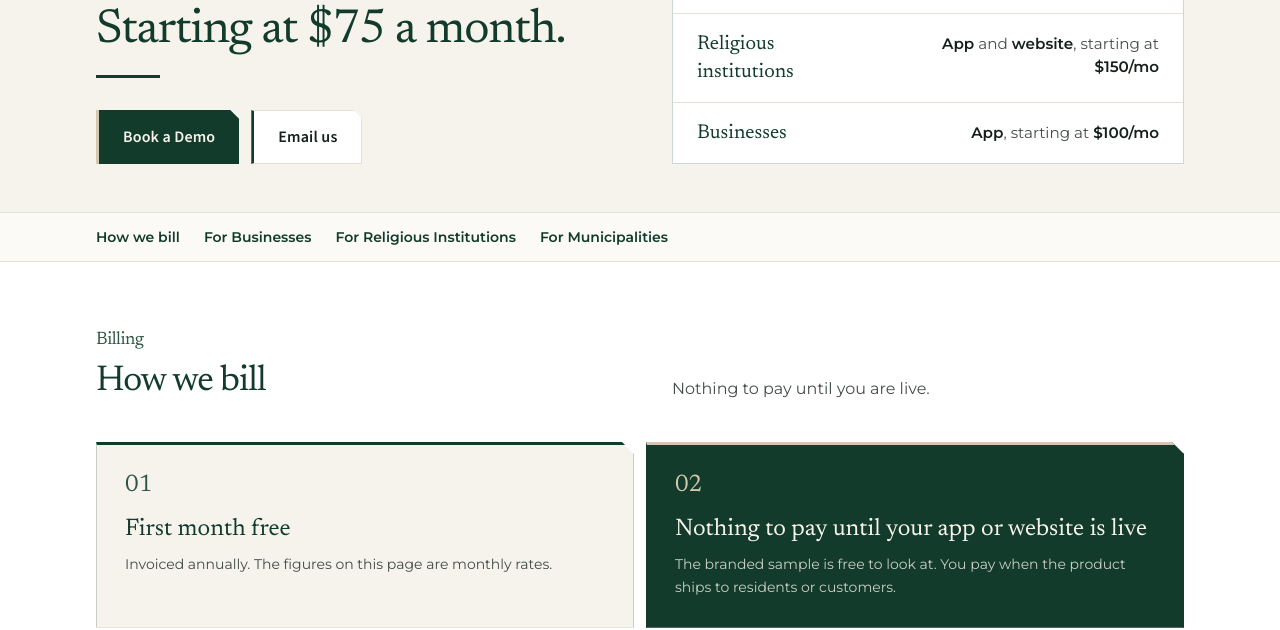
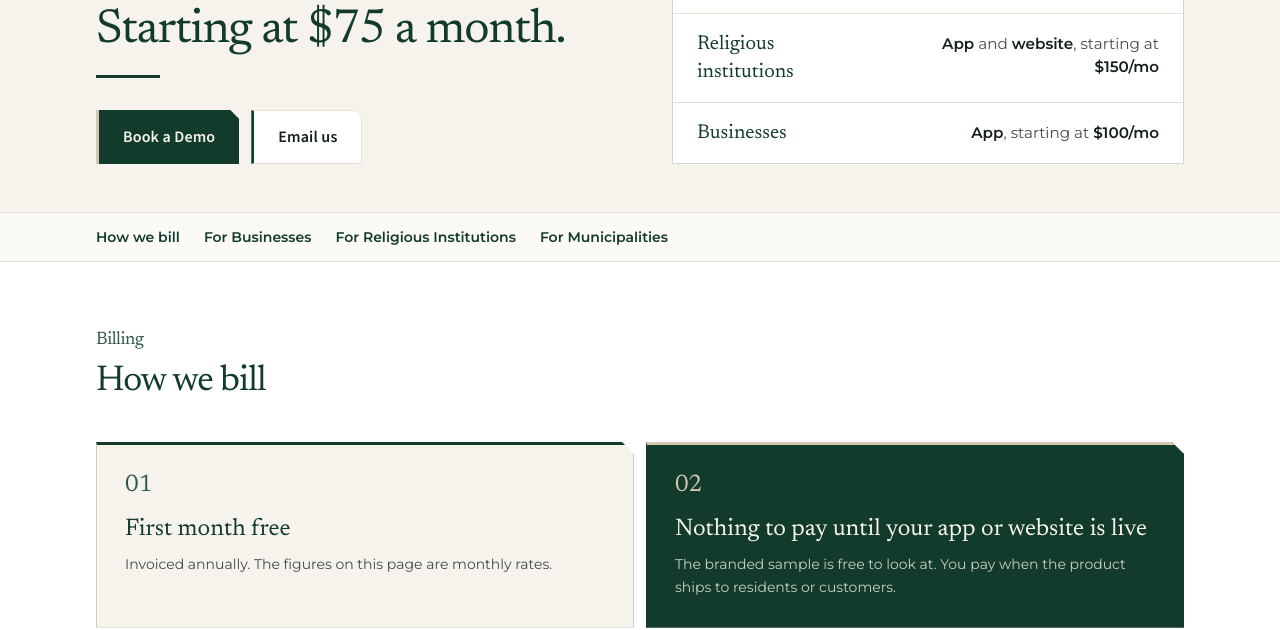
Before and after one commit to localgovy/localgovysite, a website: page pricing/index.html in a window 1280 px wide. Shown: the part 172-802 px from the top of the page. Drawn offline with Linux system fonts and the light colour scheme.

Commit message:
Update index.html

```diff
--- a/pricing/index.html
+++ b/pricing/index.html
@@ -175,12 +175,9 @@
 
   <section id="how-we-bill" class="py-12 md:py-16 bg-surface border-b border-line scroll-mt-24">
     <div class="mx-auto max-w-6xl px-4 sm:px-6 lg:px-8">
-      <div class="grid lg:grid-cols-2 gap-6 lg:gap-16 items-end">
-        <div>
-          <p class="font-serif text-lg text-gold tracking-tight">Billing</p>
-          <h2 class="mt-2 font-serif text-3xl md:text-4xl text-brand tracking-tight">How we bill</h2>
-        </div>
-        <p class="text-ink/80 leading-relaxed">Nothing to pay until you are live.</p>
+      <div>
+        <p class="font-serif text-lg text-gold tracking-tight">Billing</p>
+        <h2 class="mt-2 font-serif text-3xl md:text-4xl text-brand tracking-tight">How we bill</h2>
       </div>
       <ol class="mt-10 grid sm:grid-cols-2 gap-3">
         <li class="price-col bg-paper">
```
